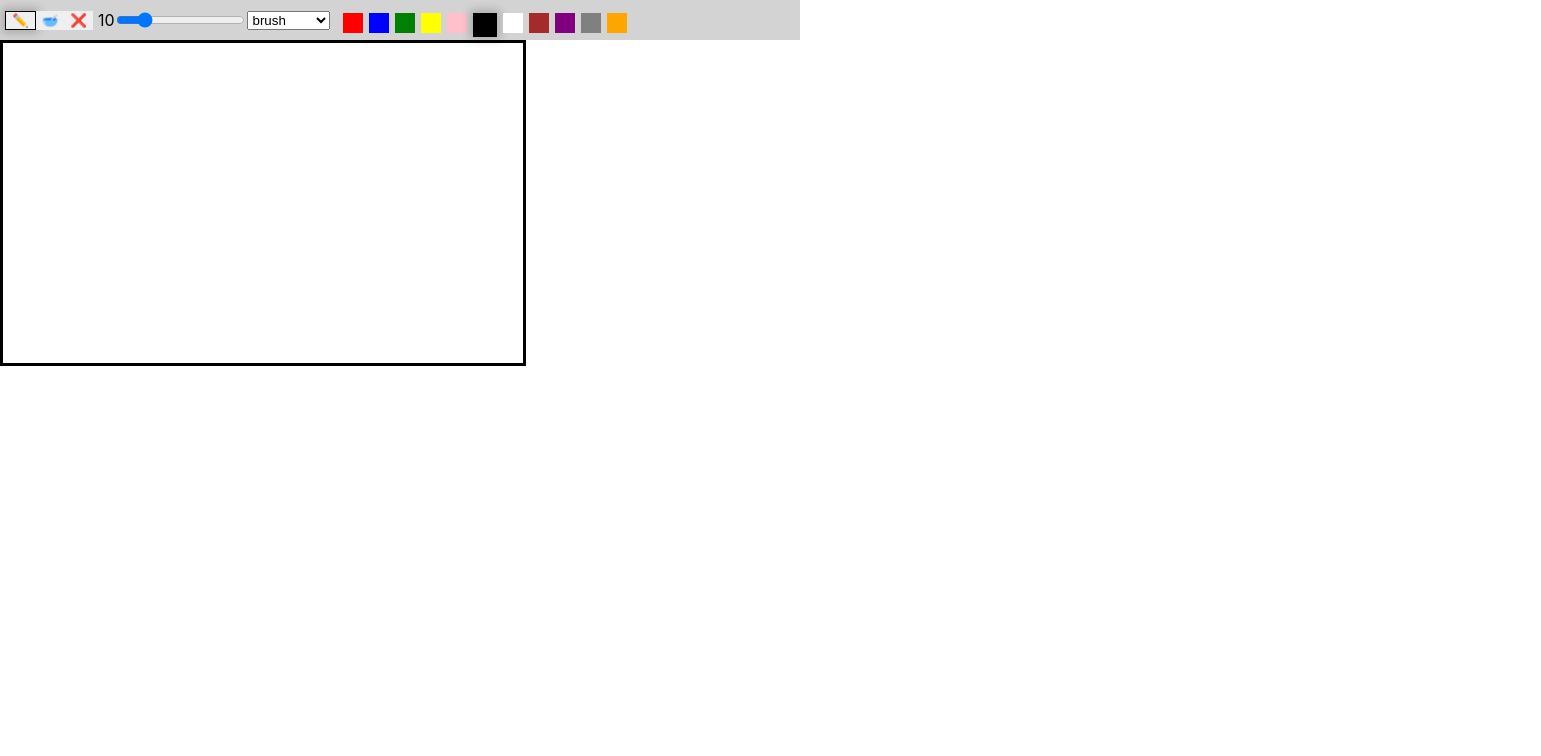
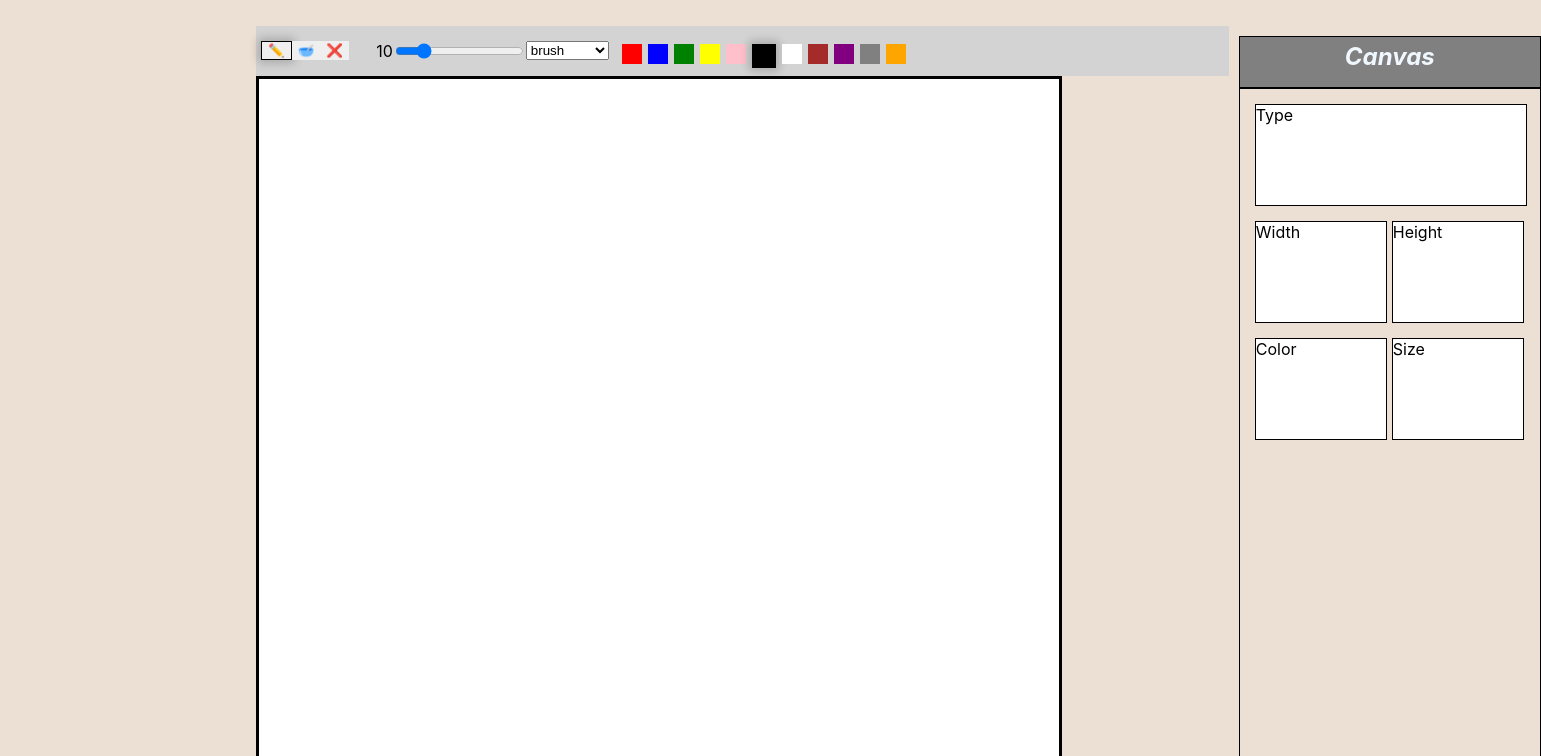
Before and after one commit to kor-ash/SWProject, a React (Create React App) app: page / in a window 1280 px wide. Shown: the top 756 px of the page, 1541 px wide, since content can reach past the window. Built offline with nearby package versions, Linux system fonts and the light colour scheme.

Commit message:
COSE457 SWProject Circle Complete

```diff
--- /dev/null
+++ b/src/App.css
@@ -0,0 +1,3 @@
+body {
+    background-color: rgb(236, 224, 212);
+}
--- a/src/App.js
+++ b/src/App.js
@@ -2,7 +2,9 @@
 import { useState } from 'react';
 import Container from './Container';
 import Header from './Header';
-
+import Sidebar from './Sidebar';
+import styles from './App.css';
+import SidebarHeader from './SidebarHeader';
 function App() {
   const [curTool, setCurTool] = useState("brush")
   const [curSize, setCurSize] = useState(10);
@@ -30,9 +32,13 @@ function App() {
   return (
     <>
       <div style={{ display: "flex" }}>
-        <div>
+        <div style={{ marginTop: "2%", marginLeft: "20%", marginRight: "0.01%" }}>
           <Header curTool={curTool} setCurTool={setCurTool} curSize={curSize} setCurSize={setCurSize} handleUtensil={handleUtensil} curColor={curColor} setCurColor={setCurColor} />
           <Container curTool={curTool} setCurTool={setCurTool} utensil={utensil} handleUtensil={handleUtensil} />
+        </div>
+        <div>
+          <SidebarHeader></SidebarHeader>
+          <Sidebar></Sidebar>
         </div>
       </div>
     </>
--- a/src/Container.js
+++ b/src/Container.js
@@ -8,9 +8,15 @@ const Vector = ({ x, y, dx, dy, ctx }) => {
     ctx.moveTo(x, y);
     ctx.lineTo(x + dx, y + dy);
     ctx.stroke();
-    ctx.closePath()
+    ctx.closePath();
 }
+const Circle = ({ sx, sy, rad, ctx }) => {
+    ctx.beginPath();
+    ctx.arc(sx, sy, rad, 0, 2 * Math.PI)
+    ctx.stroke();
+    ctx.closePath();
 
+}
 const Container = ({ curTool, handleUtensil, utensil }) => {
     const canvasRef = useRef(null);
     const dupRef = useRef(null);
@@ -20,11 +26,13 @@ const Container = ({ curTool, handleUtensil, utensil }) => {
     const [ctx, setCtx] = useState();
     const [dupCtx, setDupCtx] = useState();
     const [startPoint, setStartPoint] = useState({ x: 0, y: 0 })
-
+    const [rad, setRad] = useState(0)
+    const [selectedVector, setSelectedVector] = useState(null);
+    const [vectors, setVectors] = useState([])
     useEffect(() => {
         const canvas = canvasRef.current;
-        canvas.width = window.innerHeight * 0.65;
-        canvas.height = window.innerHeight * 0.4;
+        canvas.width = window.innerHeight;
+        canvas.height = 800
         const context = canvas.getContext("2d");
         context.strokeStyle = "black";
         context.lineWidth = 15;
@@ -35,8 +43,8 @@ const Container = ({ curTool, handleUtensil, utensil }) => {
 
         const dupCanvas = dupRef.current;
 
-        dupCanvas.width = window.innerHeight * 0.65;
-        dupCanvas.height = window.innerHeight * 0.4;
+        dupCanvas.width = window.innerHeight;
+        dupCanvas.height = window.innerHeight;
         const dupContext = dupCanvas.getContext("2d");
         dupContextRef.current = dupContext;
         setDupCtx(dupContextRef.current);
@@ -61,7 +69,7 @@ const Container = ({ curTool, handleUtensil, utensil }) => {
                 ctx.beginPath();
                 ctx.moveTo(offsetX, offsetY);
             }
-            else {
+            else if (utensil["tool"] === "vector" || utensil["tool"] === "circle") {
                 setStartPoint({ x: offsetX, y: offsetY })
             }
         }
@@ -84,6 +92,8 @@ const Container = ({ curTool, handleUtensil, utensil }) => {
         const dy = offsetY - startPoint.y;
         setIsDrawing(false);
         if (curTool === "vector") {
+            const tmpvector = [...vectors, { sx: startPoint.x, sy: startPoint.y, ex: offsetX, ey: offsetY }]
+            setVectors(tmpvector)
             updateVector({ nativeEvent })
         }
         dupContext.drawImage(canvas, 0, 0);
@@ -107,16 +117,24 @@ const Container = ({ curTool, handleUtensil, utensil }) => {
                     Vector({ x: startPoint.x, y: startPoint.y, dx: newDx, dy: newDy, ctx });
                 }
             }
+            else if (utensil["tool"] === "circle") {
+                if (isDrawing) {
+                    const rad = Math.sqrt((offsetX - startPoint.x) ** 2 + (offsetY - startPoint.y) ** 2);
+                    ctx.clearRect(0, 0, canvasRef.current.width, canvasRef.current.height);
+                    ctx.drawImage(dupRef.current, 0, 0);
+                    Circle({ sx: offsetX, sy: offsetY, rad: rad, ctx: ctx });
+                }
+            }
         }
     };
     return (
-        <div>
+        <div style={{ display: "flex" }}>
             <canvas
                 ref={canvasRef}
                 onMouseDown={startDrawing}
                 onMouseUp={endDrawing}
                 onMouseMove={drawing}
-                style={{ border: "solid" }}
+                style={{ border: "solid", backgroundColor: "white" }}
             ></canvas>
             <canvas id="c2" ref={dupRef} style={{ border: "solid", display: "none" }}></canvas>
         </div>
--- a/src/Header.css
+++ b/src/Header.css
@@ -18,10 +18,10 @@
 
 #header {
     background-color: lightgray;
-    width: 800px;
+    width: 99%;
     display: flex;
     justify-content: space-between;
-    height: 40px;
+    height: 50px;
     align-items: center;
 }
 
--- /dev/null
+++ b/src/Sidebar.css
@@ -0,0 +1,60 @@
+#sideBar {
+    border: 1px solid black;
+    width: 300px;
+    height: 800px;
+}
+
+#sideBarHeader {
+    text-align: center;
+    margin-top: 12%;
+    width: 300px;
+    height: 50px;
+    border: 1px solid black;
+    background-color: grey;
+}
+
+h2 {
+    font-style: italic;
+    color: aliceblue;
+    margin-top: 5px;
+}
+
+#contentType {
+    background-color: white;
+    margin: 15px;
+    width: 270px;
+    height: 100px;
+    border: 1px solid black;
+}
+
+#contentWidth {
+    background-color: white;
+    border: 1px solid black;
+    width: 130px;
+    height: 100px;
+    margin-left: 15px;
+    margin-right: 5px;
+}
+
+#contentHeight {
+    background-color: white;
+    width: 130px;
+    height: 100px;
+    border: 1px solid black;
+}
+
+#contentColor {
+    background-color: white;
+    border: 1px solid black;
+    width: 130px;
+    height: 100px;
+    margin-left: 15px;
+    margin-right: 5px;
+}
+
+#contentSize {
+    background-color: white;
+    width: 130px;
+    height: 100px;
+    border: 1px solid black;
+}
--- /dev/null
+++ b/src/Sidebar.js
@@ -0,0 +1,21 @@
+import React from 'react';
+import styles from './Sidebar.css'
+const Sidebar = () => {
+    return (
+        <div id="sideBar">
+            <div id="contentType">
+                Type
+            </div>
+            <div style={{ display: "flex" }}>
+                <div id="contentWidth">Width</div>
+                <div id="contentHeight">Height</div>
+            </div>
+            <div style={{ marginTop: "15px", display: "flex" }}>
+                <div id="contentColor">Color</div>
+                <div id="contentSize">Size</div>
+            </div>
+        </div>
+    );
+};
+
+export default Sidebar;
--- /dev/null
+++ b/src/SidebarHeader.js
@@ -0,0 +1,12 @@
+import React from 'react';
+
+import styles from './Sidebar.css'
+const SidebarHeader = () => {
+    return (
+        <div id='sideBarHeader'>
+            <h2>Canvas</h2>
+        </div>
+    );
+};
+
+export default SidebarHeader;
```
